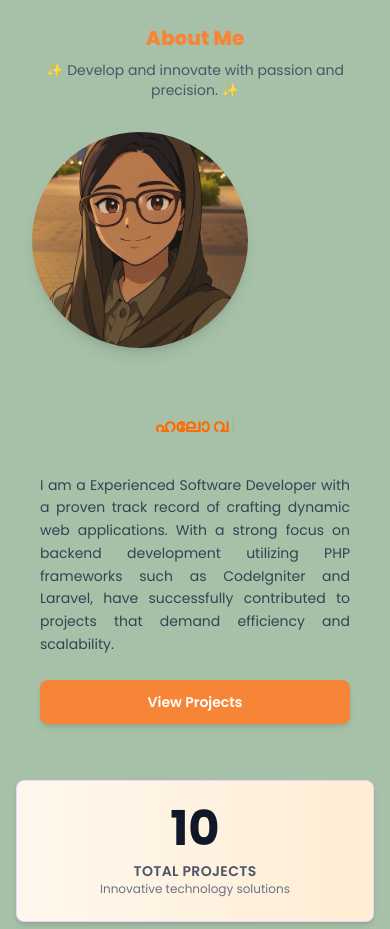
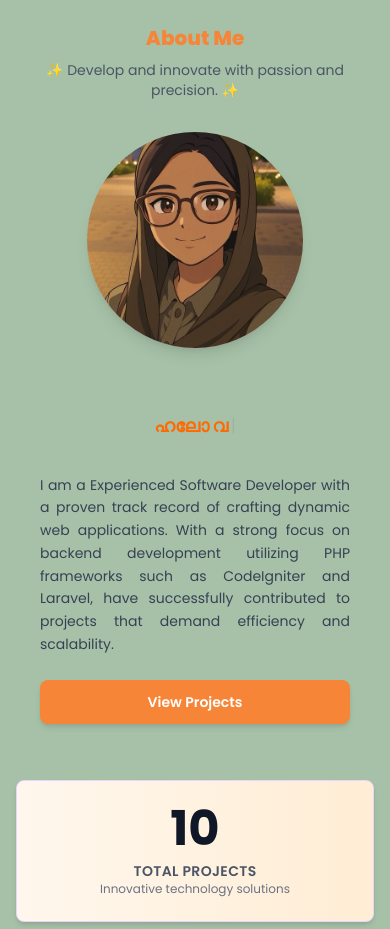
Before and after one commit to jasna18/vue-portfolio-new, a Vue app in the folder portfolio-new/: page / in a window 390 px wide. Shown: the part 900-1829 px from the top of the page. Built offline with nearby package versions, Linux system fonts and the light colour scheme.

Commit message:
added image center in about section for small screeens

```diff
--- a/portfolio-new/src/components/Page/AboutUs.vue
+++ b/portfolio-new/src/components/Page/AboutUs.vue
@@ -2,7 +2,7 @@
 <section id="about" class="min-h-screen"
 >
 <!-- all manin wrapper  -->
-<div class="container  px-4 lg:px-8 w-full py-4 md:py-6 dark:bg-gray-900 text-gray-900 dark:text-gray-100 mx-auto">
+<div class="container  px-4 lg:px-8 w-full py-4 md:py-6 dark:bg-gray-900 text-gray-900 dark:text-gray-100">
       <div class="text-center mb-4">
         <h2 class="text-xl md:text-3xl font-extrabold text-[#F68537] mb-2">
           About Me
@@ -15,11 +15,11 @@
     <div class="w-full flex flex-col lg:flex-row gap-12 lg:gap-16 px-4 sm:px-6 lg:px-4 xl:px-0 mt-2 md:items-center xl:max-w-6xl xl:mx-auto">
        <!-- photo -->
         <div class=" md:w-1/2 lg:w-1/2 flex flex-col
-        lg:justify-end  mt-4 lg:mt-10 sm:items-center">
+        lg:justify-end  mt-4 lg:mt-10 items-center ">
           <img
         :src="anime"
          alt="Jasna Profile"
-            class="rounded-full shadow-lg  object-cover w-54 h-54 md:w-72 md:h-84 lg:w-64 lg:h-64"
+            class="rounded-full shadow-lg  object-cover w-54 h-54 md:w-72 md:h-72 lg:w-64 lg:h-64"
           >
         </div>
         <!-- animated heading,text -->
```
